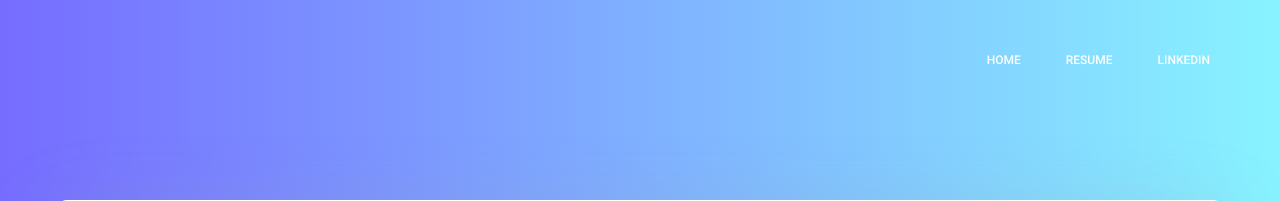
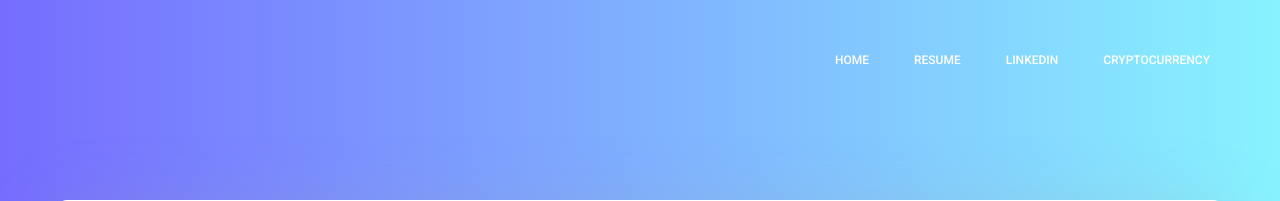
Before and after one commit to chonhenry/portfolio, a Django app: page / in a window 1280 px wide; the page is wider, and only the part inside the window is pictured. Shown: the top 201 px of that part. Run offline with Django 3.2, Linux system fonts and the light colour scheme; some libraries are stand-ins or nearby versions.

Commit message:
Added cryptocurrency tab on the homepage navbar

```diff
--- a/home/templates/home/homepage.html
+++ b/home/templates/home/homepage.html
@@ -59,6 +59,7 @@
               <li class="nav-item active"><a class="nav-link" href="">Home</a></li>
               <li class="nav-item active"><a class="nav-link" href="{% static 'resume.pdf' %}" target="_blank">Resume</a></li>
               <li class="nav-item active"><a class="nav-link" href="https://www.linkedin.com/in/chonhenry/" target="_blank">Linkedin</a></li>
+              <li class="nav-item active"><a class="nav-link" href="{% url 'crypto' %}">Cryptocurrency</a></li>
             </ul>
           </div>
         </div>
```
